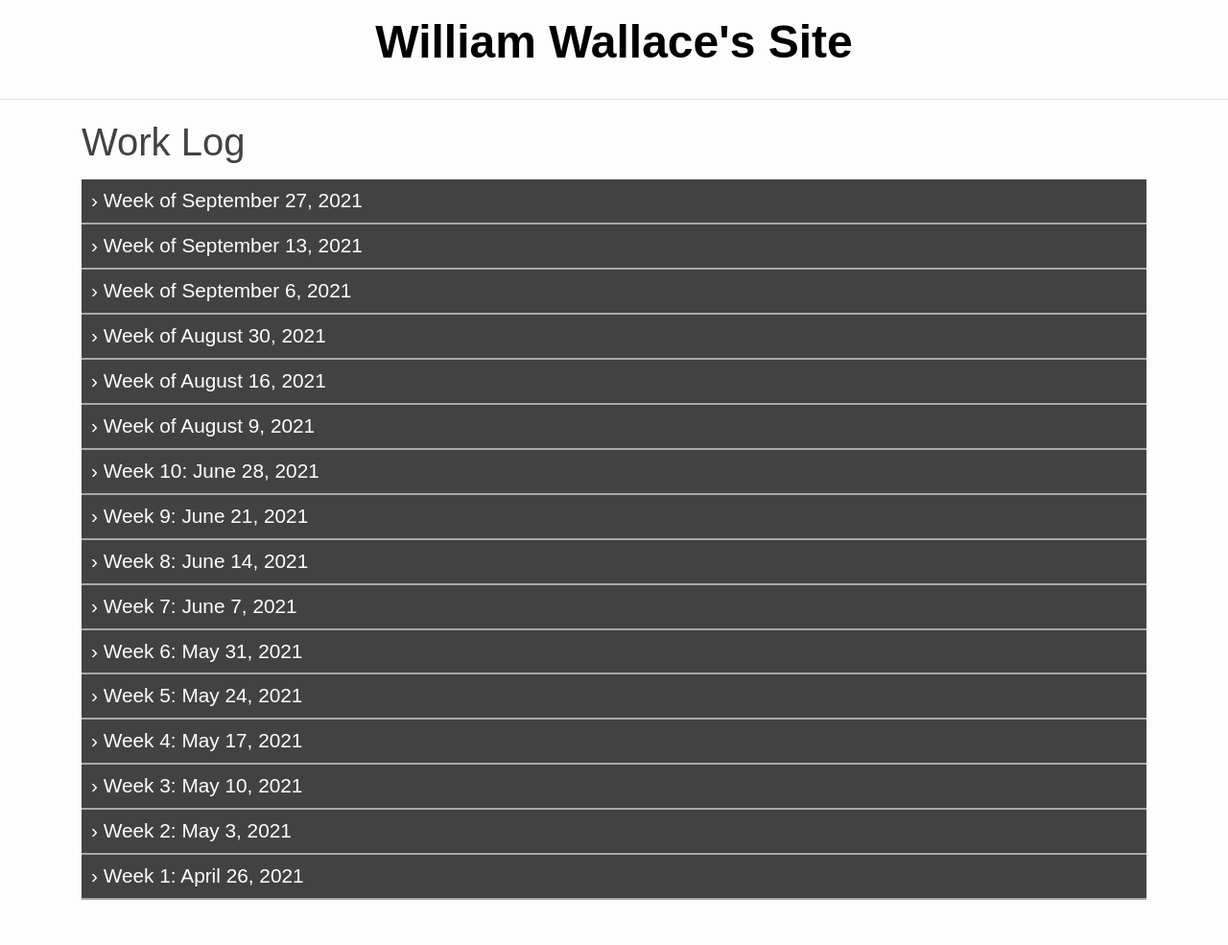
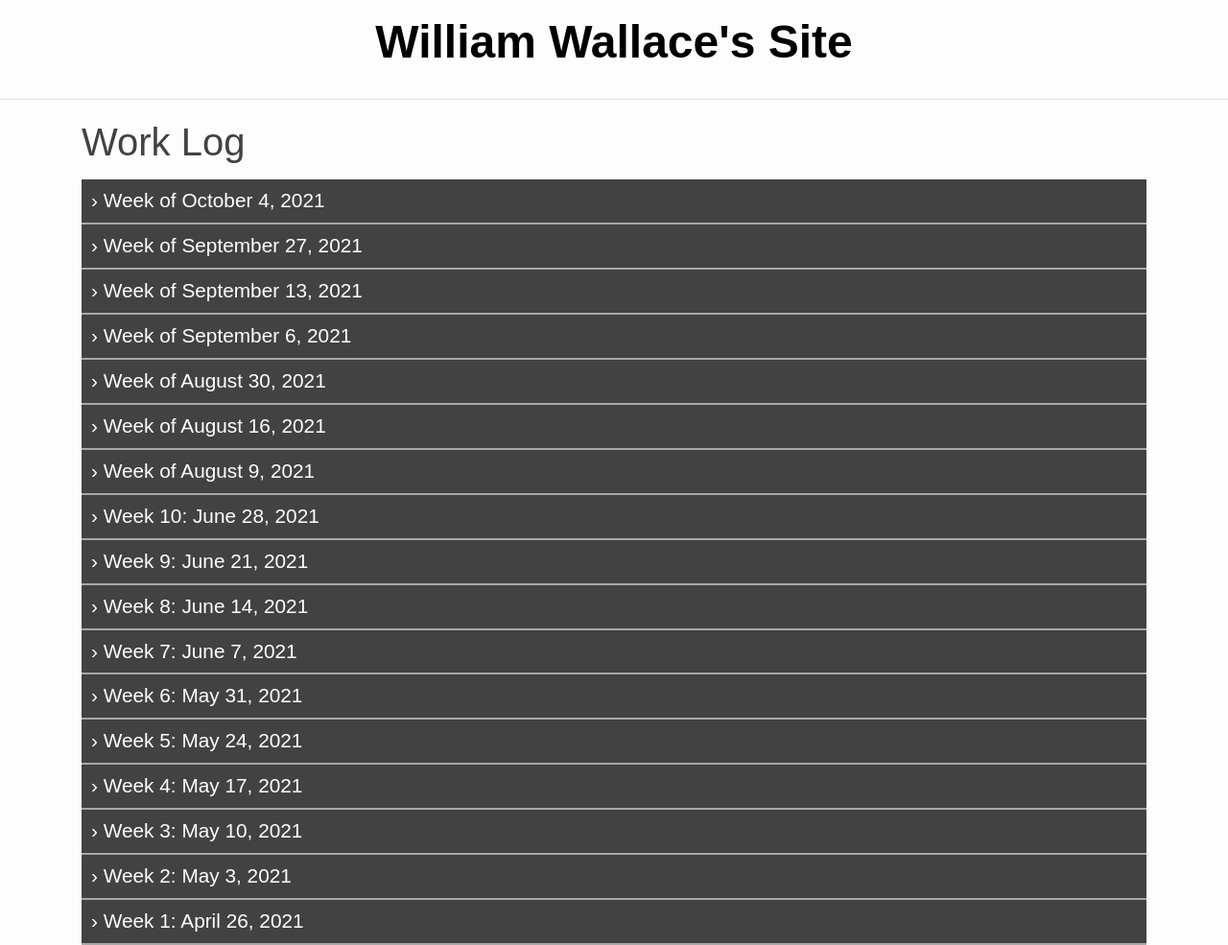
Before and after one commit to masterqwerty/masterqwerty.github.io, a Jekyll site: the page built from _pages/log.md, in a window 1280 px wide and 985 px high. Shown: the whole window at 96% size. Built offline with Jekyll 4.4.1, drawn with Linux system fonts in a browser that asks for light colours.

Commit message:
Updataed log.

```diff
--- a/_pages/log.md
+++ b/_pages/log.md
@@ -2,6 +2,28 @@
 layout: default
 title: Work Log
 ---
+
+<h3 class="collapsible">Week of October 4, 2021</h3>
+<div class="content">
+  <h5 class="collapsible">Goals</h5>
+  <div class="sub-content">
+  <ul>
+    <li>Learn how the Traffic Generator Hardware works.</li>
+    <li>Begin learning how the NetFPGA switch works.</li>
+    <li>Possibly start a rough design of a reference switch.</li>
+  </ul>
+  </div>
+  <h5 class="collapsible">Log</h5>
+  <div class="sub-content">
+  <ul>
+    <li><strong>Monday</strong>:
+      <ul>
+        <li>Updated documentation in GitHub repo to have a link to the repo that the traffic generator design is based on.</li>
+      </ul>
+    </li>
+  </ul>
+  </div>
+</div>
 
 <h3 class="collapsible">Week of September 27, 2021</h3>
 <div class="content">
```
